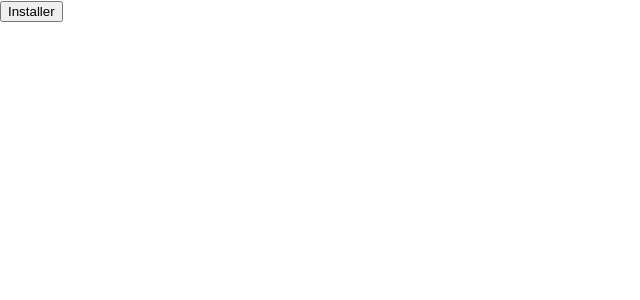
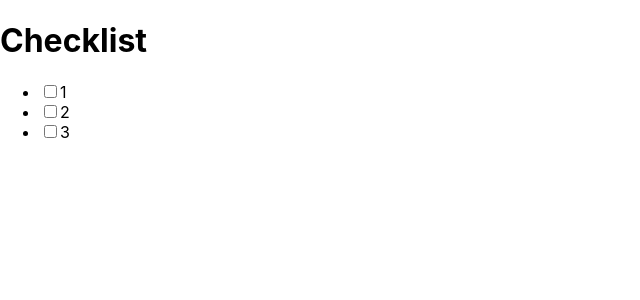
Before and after one commit to renaux-ludovic/checklist-test, a React (Create React App) app: page / in a window 1280 px wide. Shown: the top 300 px of the page, without its empty margins (0-640 px from the left). Built offline with nearby package versions, Linux system fonts and the light colour scheme.

Commit message:
landing and navigate conditions

```diff
--- a/src/App.js
+++ b/src/App.js
@@ -35,7 +35,7 @@
 
 //   return (
 //     <div className="App">
-//       <Checklist />
+//       {!buttonClicked ? null : <Checklist />}
 //       {!buttonClicked && <button onClick={handleInstallClick}>Installer</button>}
 //     </div>
 //   );
@@ -43,13 +43,11 @@
 
 // export default App;
 
-
-
 import React, { useEffect, useState } from 'react';
 import Checklist from "./pages/checklist";
 
 function App() {
-  const [buttonClicked, setButtonClicked] = useState(false);
+  const [buttonVisible, setButtonVisible] = useState(false);
 
   const handleInstallClick = () => {
     if (window.deferredPrompt) {
@@ -62,7 +60,7 @@ function App() {
             console.log("L'utilisateur a refusé l'installation.");
           }
           window.deferredPrompt = null;
-          setButtonClicked(true);
+          setButtonVisible(false);
         });
     }
   };
@@ -71,6 +69,7 @@ function App() {
     const handleBeforeInstallPrompt = (e) => {
       e.preventDefault();
       window.deferredPrompt = e;
+      setButtonVisible(true);
     };
 
     window.addEventListener("beforeinstallprompt", handleBeforeInstallPrompt);
@@ -82,8 +81,8 @@ function App() {
 
   return (
     <div className="App">
-      {!buttonClicked ? null : <Checklist />}
-      {!buttonClicked && <button onClick={handleInstallClick}>Installer</button>}
+      {buttonVisible && <button onClick={handleInstallClick}>Installer</button>}
+      {!buttonVisible && <Checklist />}
     </div>
   );
 }
```
